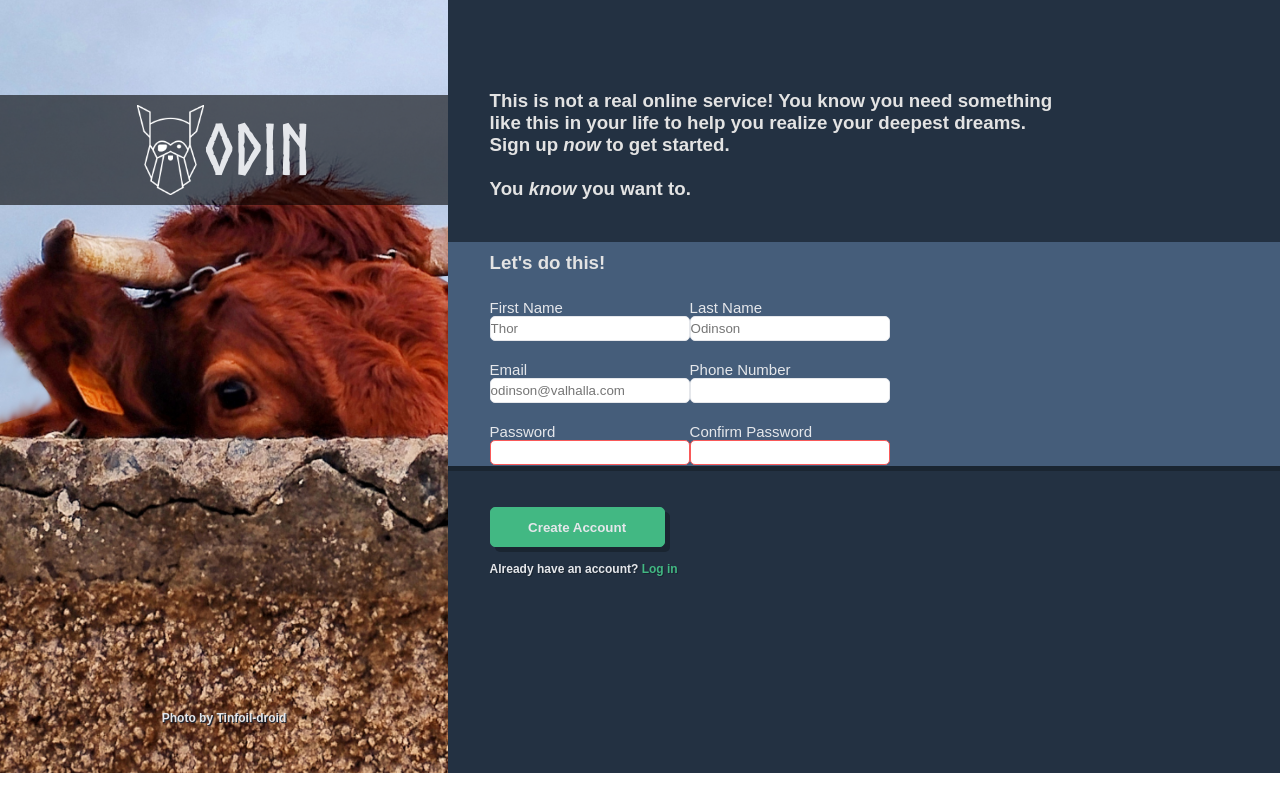
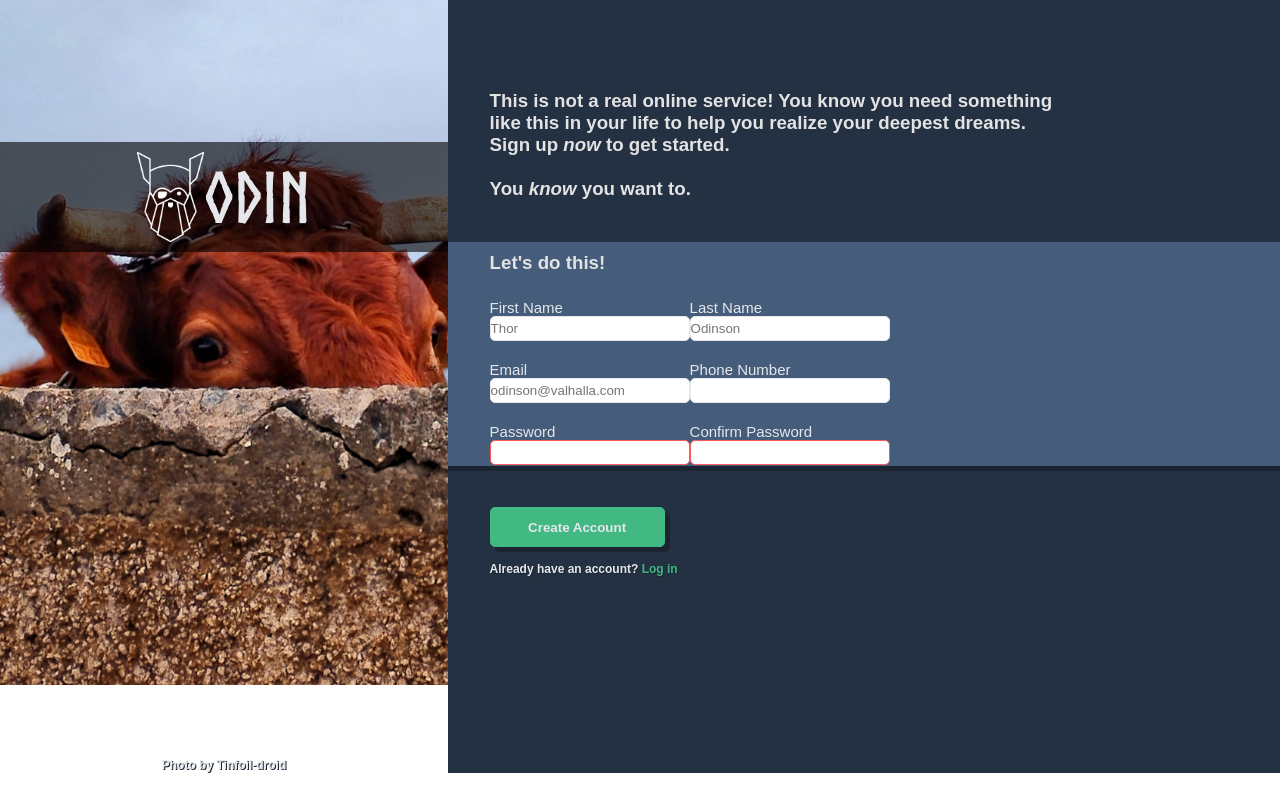
Before and after one commit to Tinfoil-droid/Sign-up-Form, a plain HTML site: page index.html in a window 1280 px wide. Drawn offline with Linux system fonts and the light colour scheme.

Commit message:
improved image alignment

```diff
--- a/style.css
+++ b/style.css
@@ -24,7 +24,7 @@ body {
   background-image: url(./img/cow-crop.jpeg);
   width: 35vw;
   background-repeat: no-repeat;
-  background-size: cover;
+  background-size: 129%;
   display: flex;
   flex-direction: column;
   font-family: Arial, Helvetica, sans-serif;
@@ -140,7 +140,7 @@ p {
 }
 
 .forImage {
-  height: 16vw;
+  height: 31.5vh;
   display: flex;
   align-items: flex-end;
 }
```
